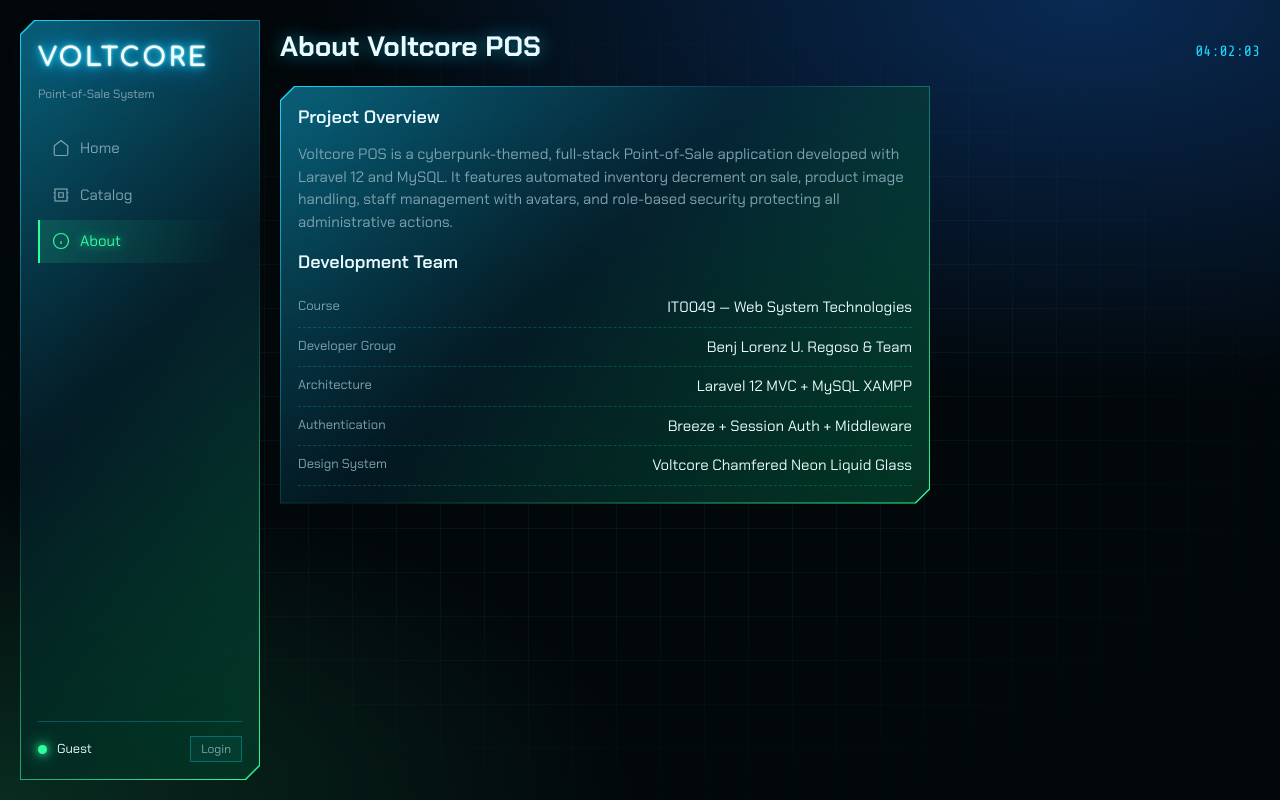
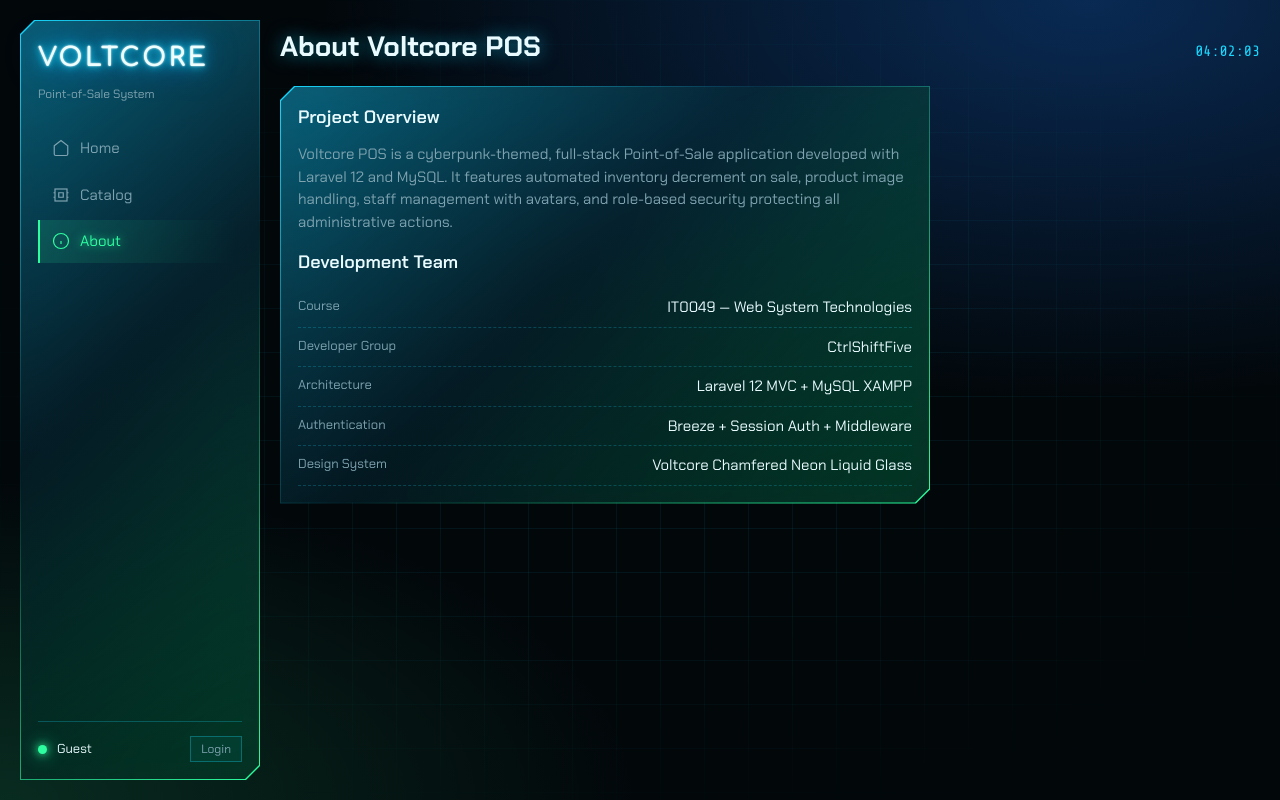
Before and after one commit to chingsai13/voltcore-pos, a Laravel app: page /about in a window 1280 px wide. Run offline with Laravel 12, Linux system fonts and the light colour scheme.

Commit message:
Update about page

```diff
--- a/resources/views/about.blade.php
+++ b/resources/views/about.blade.php
@@ -14,7 +14,7 @@
 
     <h2>Development Team</h2>
     <div class="row"><span class="lbl">Course</span><span>IT0049 — Web System Technologies</span></div>
-    <div class="row"><span class="lbl">Developer Group</span><span>Benj Lorenz U. Regoso & Team</span></div>
+    <div class="row"><span class="lbl">Developer Group</span><span>CtrlShiftFive</span></div>
     <div class="row"><span class="lbl">Architecture</span><span>Laravel 12 MVC + MySQL XAMPP</span></div>
     <div class="row"><span class="lbl">Authentication</span><span>Breeze + Session Auth + Middleware</span></div>
     <div class="row"><span class="lbl">Design System</span><span>Voltcore Chamfered Neon Liquid Glass</span></div>
```
